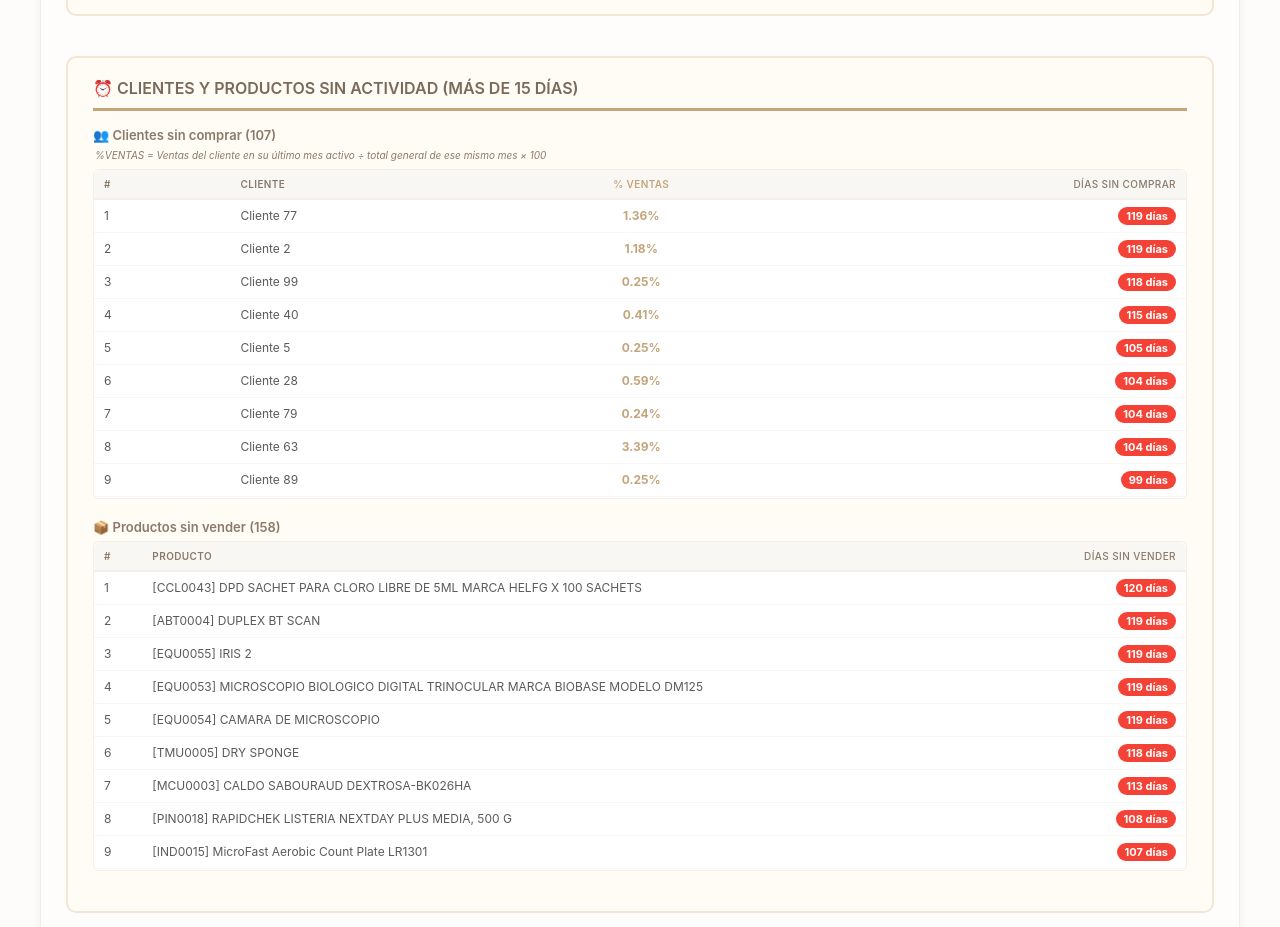
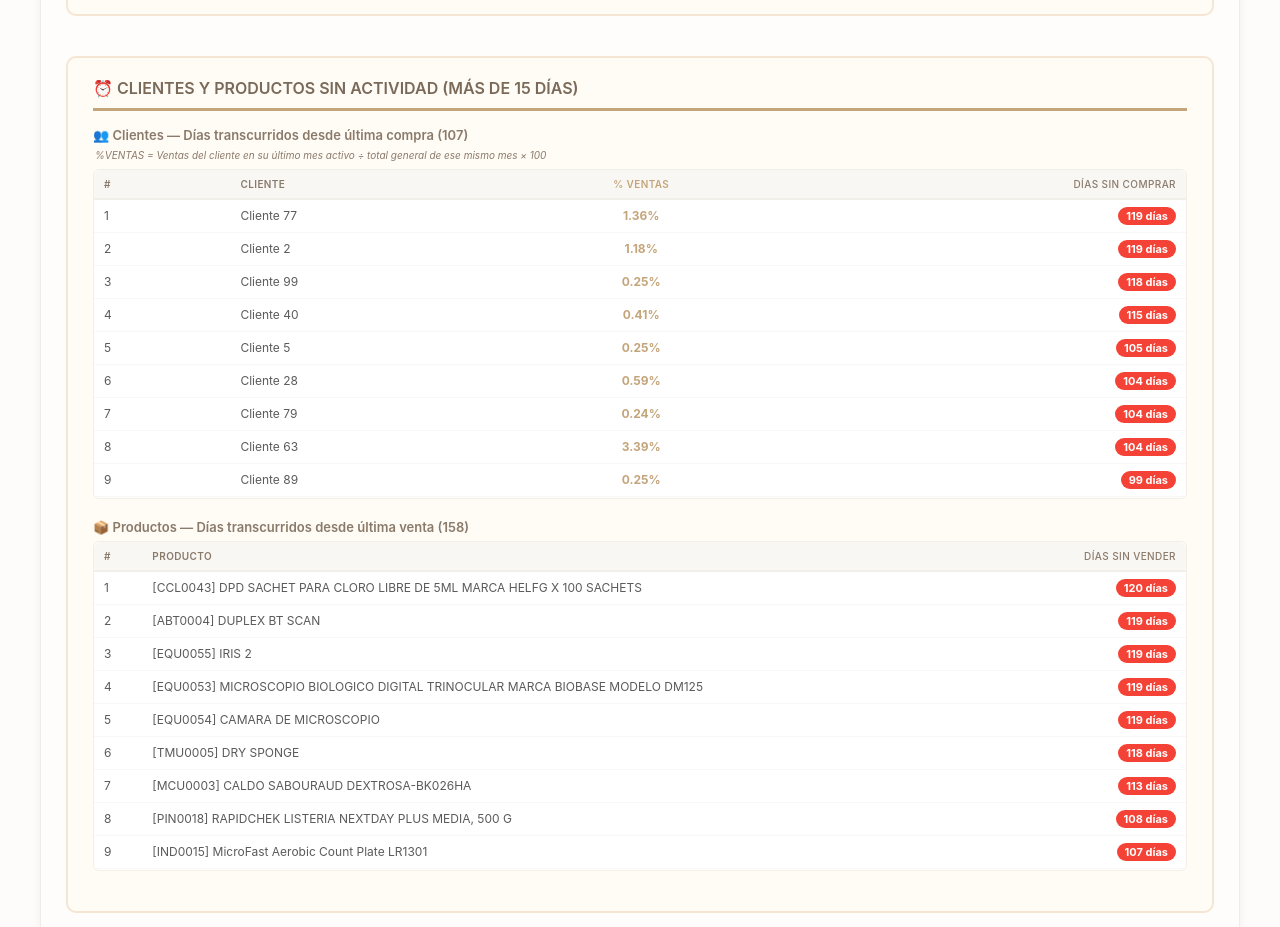
Before and after one commit to Mixuell/reporte-ventas, a plain HTML site: page index.html in a window 1280 px wide. Shown: the part 3020-3947 px from the top of the page. Drawn offline with Linux system fonts and the light colour scheme.

Commit message:
Actualizar reporte de ventas

```diff
--- a/index.html
+++ b/index.html
@@ -954,7 +954,7 @@
         <div class="dias-grid">
 
           <div class="dias-col">
-            <div class="dias-col-titulo">👥 Clientes sin comprar (107)</div>
+            <div class="dias-col-titulo">👥 Clientes — Días transcurridos desde última compra (107)</div>
             <div class="dias-nota">%VENTAS = Ventas del cliente en su último mes activo ÷ total general de ese mismo mes × 100</div>
             <div class="dias-scroll-wrapper">
               <table class="dias-table">
@@ -1937,7 +1937,7 @@
           </div>
 
           <div class="dias-col">
-            <div class="dias-col-titulo">📦 Productos sin vender (158)</div>
+            <div class="dias-col-titulo">📦 Productos — Días transcurridos desde última venta (158)</div>
             <div class="dias-scroll-wrapper">
               <table class="dias-table">
                 <thead>
```
